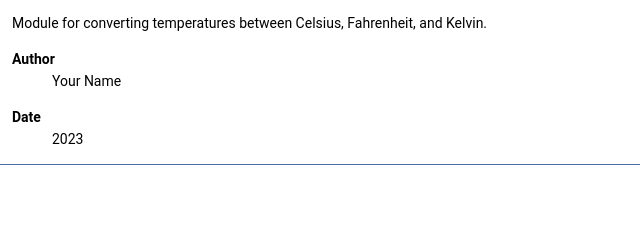
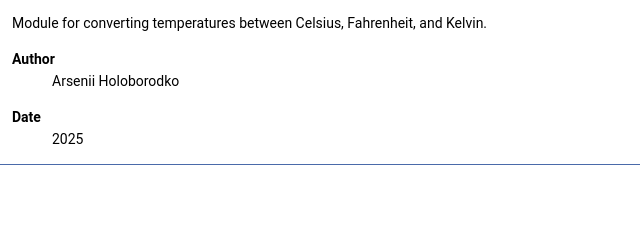
Before and after one commit to Arsen123132/lab1_unit_test, a plain HTML site: page temperature__converter_8py.html in a window 1280 px wide. Shown: the part 461-701 px from the top of the page, 0-640 px from the left. Drawn offline with Linux system fonts and the light colour scheme.

Commit message:
deploy: f80aacae7c929bc4763fc6eb8d03ad3ba2b4f106

```diff
--- a/temperature__converter_8py.html
+++ b/temperature__converter_8py.html
@@ -92,8 +92,8 @@ Namespaces</h2></td></tr>
 </table>
 <a name="details" id="details"></a><h2 class="groupheader">Detailed Description</h2>
 <div class="textblock"><p>Module for converting temperatures between Celsius, Fahrenheit, and Kelvin. </p>
-<dl class="section author"><dt>Author</dt><dd>Your Name </dd></dl>
-<dl class="section date"><dt>Date</dt><dd>2023 </dd></dl>
+<dl class="section author"><dt>Author</dt><dd>Arsenii Holoborodko </dd></dl>
+<dl class="section date"><dt>Date</dt><dd>2025 </dd></dl>
 </div></div><!-- contents -->
 <!-- start footer part -->
 <hr class="footer"/><address class="footer"><small>
```
